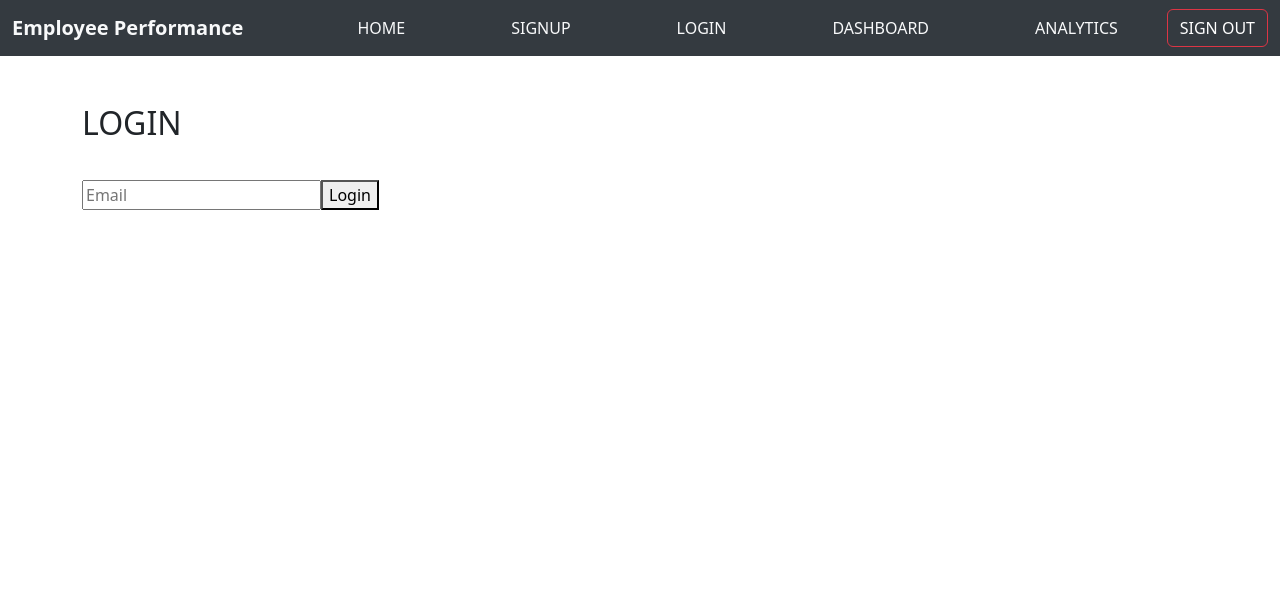
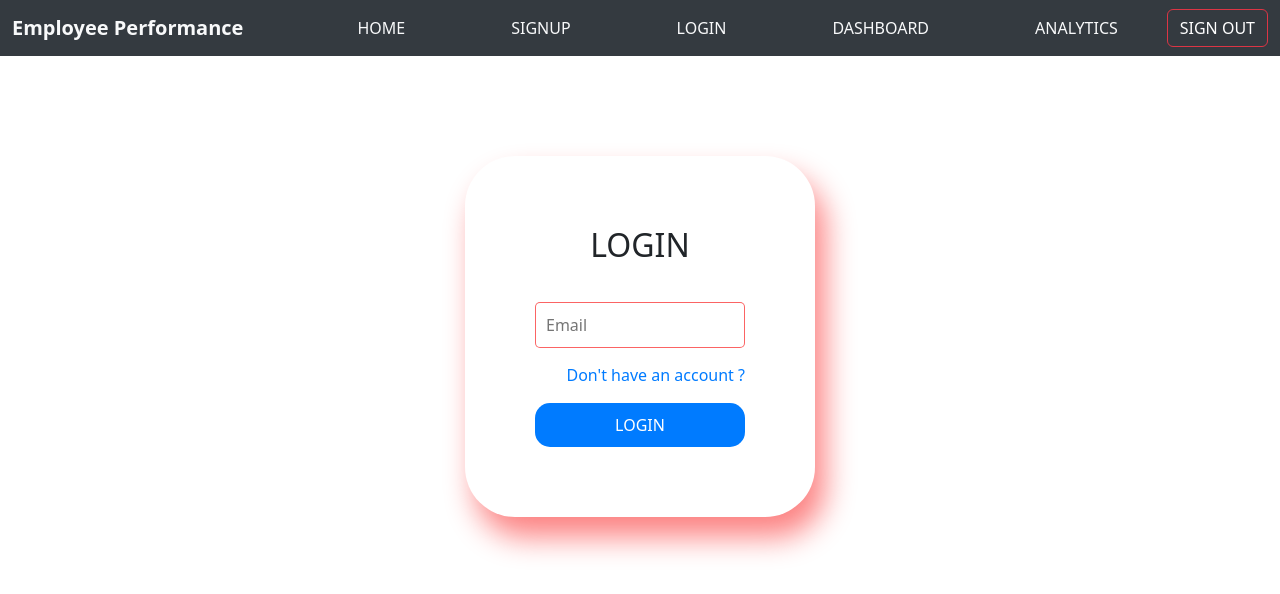
Before and after one commit to Muniafu/Employee-Management, a React (Create React App) app in the folder client/: page /login in a window 1280 px wide. Shown: the top 594 px of the page. Built offline with nearby package versions, Linux system fonts and the light colour scheme.

Commit message:
updated css

```diff
--- /dev/null
+++ b/client/src/pages/Login.css
@@ -0,0 +1,71 @@
+.login {
+    background-color: #ffff;
+    width: 100%;
+    max-width: 350px;
+    margin: 100px auto;
+    padding: 70px;
+    border-radius: 50px;
+    box-shadow: 10px 20px 30px #f803037e;
+    transition: box-shadow 0.3s ease;
+}
+
+.login:hover {
+    box-shadow: -30px 10px 20px #f803037e;
+}
+
+h2 {
+    text-align: center;
+    padding-bottom: 30px;
+    color: #333;
+}
+
+.login input {
+    width: 100%;
+    padding: 10px;
+    margin-bottom: 15px;
+    border: 1px solid #f803039c;
+    border-radius: 5px;
+    font-size: 16px;
+    background-color: #fff;
+    transition: border-color 0.3s ease, box-shadow 0.3s ease;
+}
+
+.login input:focus {
+    border-color: #007bff;
+    box-shadow: 0 0 8px rgba(0, 123, 255, 0.25);
+    outline: none;
+}
+
+.login-btn {
+    width: 100%;
+    padding: 10px;
+    background-color: #007bff;
+    color: white;
+    border: none;
+    border-radius: 15px;
+    font-size: 16px;
+    cursor: pointer;
+    text-transform: uppercase;
+    transition: background-color 0.3s ease, box-shadow 0.3s ease;
+}
+
+.login-btn:hover {
+    background-color: #0360c4;
+    box-shadow: 0 4px 8px rgba(0, 0, 0, 0.1);
+}
+
+p {
+    text-align: right;
+    margin-bottom: 15px;
+}
+
+.link {
+    color: #007bff;
+    text-decoration: none;
+    transition: color 0.3s ease;
+}
+
+.link:hover {
+    color: #0056b3;
+    text-decoration: underline;
+}
--- a/client/src/pages/Login.js
+++ b/client/src/pages/Login.js
@@ -1,8 +1,11 @@
 import React, { useState } from 'react';
 import axios from 'axios';
+import './Login.css';
+import { Link, useNavigate } from 'react-router-dom';
 
 function Login() {
   const [email, setEmail] = useState('');
+  const navigate = useNavigate();
 
   const handleSubmit = async (e) => {
     e.preventDefault();
@@ -17,12 +20,14 @@ function Login() {
     } catch (error) {
       console.error('Error during login', error);
     }
+
+    navigate('/dashboard');
   };
 
   return (
-    <div>
+    <div className="login">
       <h2>Login</h2>
-      <form onSubmit={handleSubmit}>
+      <form className="login-form" onSubmit={handleSubmit}>
         <input
           type="email"
           placeholder="Email"
@@ -30,7 +35,11 @@ function Login() {
           onChange={(e) => setEmail(e.target.value)}
           required
         />
-        <button type="submit">Login</button>
+
+        <p>
+          <Link to="/signup" className="link">Don't have an account ? </Link>
+        </p>
+        <button className="login-btn" type="submit">Login</button>
       </form>
     </div>
   );
--- a/client/src/pages/Signup.css
+++ b/client/src/pages/Signup.css
@@ -1,5 +1,3 @@
-
-
 .signup {
     background-color: #f2f2f2;
     width: 100%;
@@ -9,6 +7,11 @@
     border-radius: 8px;
     box-shadow: 10px 20px 30px #24c048;
     text-align: center;
+    transition: box-shadow 0.5s ease;
+}
+
+.signup:hover {
+    box-shadow: -30px 0px 20px #24c048;
 }
 
 h2 {
@@ -40,6 +43,7 @@ h2 {
     font-size: 16px;
     cursor: pointer;
     margin-top: 10px;
+    text-transform: uppercase;
 }
 
 .sign-btn:hover {
```
